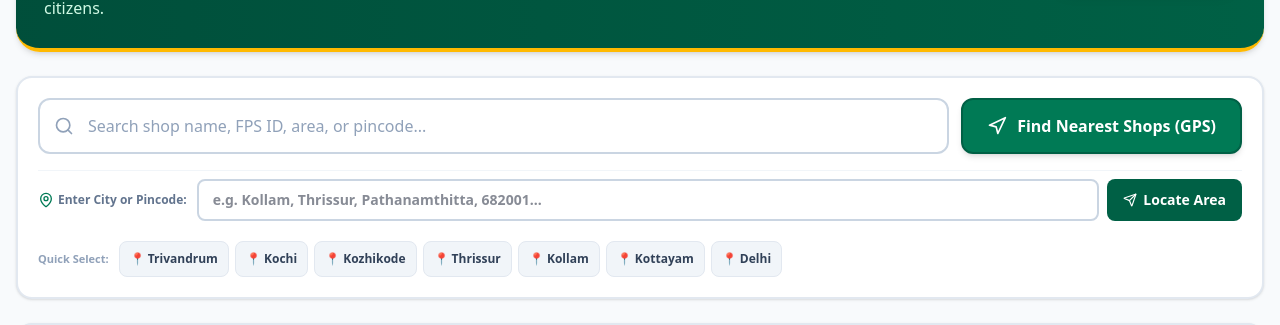
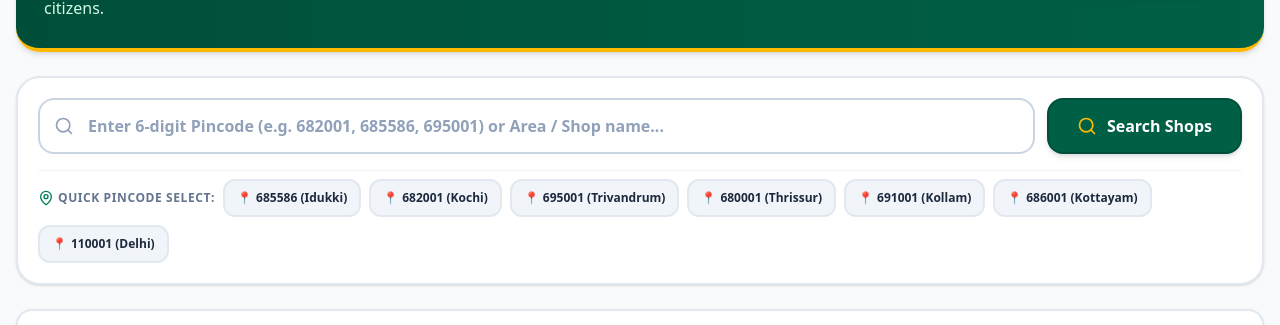
Before and after one commit to febin-04/ration_track, a Next.js app: page / in a window 1280 px wide. Shown: the part 270-595 px from the top of the page. Built offline with nearby package versions, Linux system fonts and the light colour scheme; no server answers; the database is empty.

Commit message:
Remove GPS button and enable instant Pincode-first search for nearby ration shops

```diff
--- a/src/app/page.tsx
+++ b/src/app/page.tsx
@@ -6,7 +6,7 @@ import ShopCard from '@/components/ShopCard';
 import { Shop, StockItem } from '@/lib/db';
 import { useAccessibility } from '@/context/AccessibilityContext';
 import { calculateDistance } from '@/lib/utils';
-import { Search, MapPin, Filter, Volume2, Sparkles, RefreshCw, CheckCircle2, Navigation, Send, AlertTriangle } from 'lucide-react';
+import { Search, MapPin, Filter, Volume2, Sparkles, RefreshCw, CheckCircle2, X, Building2 } from 'lucide-react';
 import { StockItemIcon } from '@/components/StockStatusBadge';
 import { getShopName, getShopArea } from '@/lib/i18n';
 
@@ -19,10 +19,7 @@ export default function CitizenHomePage() {
   const [selectedItemFilter, setSelectedItemFilter] = useState<string>('all');
   const [userLocation, setUserLocation] = useState<{ lat: number; lng: number } | null>(null);
   const userLocationRef = React.useRef<{ lat: number; lng: number } | null>(null);
-  const [locationStatus, setLocationStatus] = useState<'idle' | 'locating' | 'active' | 'error'>('idle');
   const [detectedCity, setDetectedCity] = useState<string>('');
-  const [customLocationInput, setCustomLocationInput] = useState<string>('');
-  const [locationNotice, setLocationNotice] = useState<string>('');
 
   const updateUserLocation = (loc: { lat: number; lng: number } | null) => {
     userLocationRef.current = loc;
@@ -30,16 +27,24 @@ export default function CitizenHomePage() {
   };
 
   useEffect(() => {
-    // Initial fetch on mount ONCE
+    // Initial fetch on mount
     fetchGPSShops();
 
-    // Silent background stock poll every 10s (never triggers re-render loops or resets locationStatus)
+    // Silent background stock poll every 10s
     const interval = setInterval(() => {
       fetchGPSShopsSilent();
     }, 10000);
 
     return () => clearInterval(interval);
   }, []);
+
+  // Instant Pincode Auto-Search when user types 6 digits (e.g. 682001, 685586, 695001, 680001)
+  useEffect(() => {
+    const trimmed = searchQuery.trim();
+    if (/^\d{6}$/.test(trimmed)) {
+      executeLocationQuery(trimmed);
+    }
+  }, [searchQuery]);
 
   const fetchGPSShopsSilent = async () => {
     const currentLoc = userLocationRef.current;
@@ -61,13 +66,19 @@ export default function CitizenHomePage() {
     }
   };
 
-  const fetchShops = async () => {
+  const fetchGPSShops = async () => {
     setLoading(true);
+
     try {
-      const res = await fetch('/api/shops', { cache: 'no-store' });
+      const res = await fetch('/api/gps-shops?autoIp=true', { cache: 'no-store' });
       const data = await res.json();
-      if (data.success) {
+      if (data.success && data.shops) {
         setShops(data.shops);
+        if (data.userLocation) {
+          updateUserLocation(data.userLocation);
+        }
+        const cityLabel = data.placeNameEn ? `${data.placeNameEn}` : 'Your Region';
+        setDetectedCity(cityLabel);
       }
     } catch (err) {
       console.error('Failed to fetch shops:', err);
@@ -76,93 +87,8 @@ export default function CitizenHomePage() {
     }
   };
 
-  const handleHighAccuracyGPS = () => {
-    setLocationStatus('locating');
-    setLocationNotice('');
-
-    if (!navigator.geolocation) {
-      setLocationNotice(lang === 'hi' ? 'ब्राउज़र में GPS समर्थित नहीं है। नीचे शहर या पिनकोड खोजें।' : lang === 'ml' ? 'ബ്രൗസറിൽ GPS ലഭ്യമല്ല. ദയവായി താഴെ സ്ഥലം തിരയുക.' : 'GPS is not supported in this browser. Please type city or pincode below.');
-      fetchGPSShops();
-      return;
-    }
-
-    // Direct single invocation tied to user click event with 15s timeout for mobile permission prompt
-    navigator.geolocation.getCurrentPosition(
-      (position) => {
-        const lat = position.coords.latitude;
-        const lng = position.coords.longitude;
-        fetchGPSShops(lat, lng);
-      },
-      (error) => {
-        console.warn('Mobile Geolocation error:', error.code, error.message);
-        if (error.code === error.PERMISSION_DENIED) {
-          setLocationNotice(
-            lang === 'hi'
-              ? 'ब्राउज़र में लोकेशन अनुमति बंद है। नीचे अपना शहर चुनें या पिनकोड दर्ज करें।'
-              : lang === 'ml'
-              ? 'ബ്രൗസർ ലൊക്കേഷൻ തടസ്സപ്പെട്ടു. ദയവായി താഴെ കാണുന്ന സ്ഥലം ക്ലിക്ക് ചെയ്യുക.'
-              : 'Location permission was denied. Tap a city below or enter pincode.'
-          );
-        } else {
-          setLocationNotice(
-            lang === 'hi'
-              ? 'GPS सिग्नल नहीं मिला। आईपी के आधार पर निकटतम दुकानें दिखाई जा रही हैं।'
-              : lang === 'ml'
-              ? 'GPS ലഭിച്ചില്ല. ഐപി അടിസ്ഥാനത്തിൽ അടുത്തുള്ള കടകൾ കാണിക്കുന്നു.'
-              : 'GPS position unavailable. Showing shops near your network location.'
-          );
-        }
-        fetchGPSShops();
-      },
-      {
-        enableHighAccuracy: true,
-        timeout: 15000,
-        maximumAge: 60000,
-      }
-    );
-  };
-
-  const fetchGPSShops = async (lat?: number | null, lng?: number | null) => {
-    setLoading(true);
-    setLocationStatus('locating');
-
-    let url = '/api/gps-shops';
-    if (lat !== undefined && lat !== null && lng !== undefined && lng !== null) {
-      url += `?lat=${lat}&lng=${lng}`;
-    } else {
-      url += `?autoIp=true`;
-    }
-
-    try {
-      const res = await fetch(url, { cache: 'no-store' });
-      const data = await res.json();
-      if (data.success && data.shops) {
-        setShops(data.shops);
-        if (data.userLocation) {
-          updateUserLocation(data.userLocation);
-        }
-        const cityLabel = data.placeNameEn ? `${data.placeNameEn}` : 'Your Area';
-        setDetectedCity(cityLabel);
-        setLocationStatus('active');
-      }
-    } catch (err) {
-      console.error('Failed to fetch GPS shops:', err);
-      setLocationStatus('error');
-    } finally {
-      setLoading(false);
-    }
-  };
-
-  const handleCustomLocationSearch = async (e: React.FormEvent) => {
-    e.preventDefault();
-    if (!customLocationInput.trim()) return;
-    executeLocationQuery(customLocationInput.trim());
-  };
-
   const executeLocationQuery = async (query: string) => {
     setLoading(true);
-    setLocationStatus('locating');
-    setLocationNotice('');
 
     try {
       const res = await fetch(`/api/gps-shops?q=${encodeURIComponent(query)}`, { cache: 'no-store' });
@@ -173,13 +99,23 @@ export default function CitizenHomePage() {
           updateUserLocation(data.userLocation);
         }
         setDetectedCity(data.placeNameEn || query);
-        setLocationStatus('active');
       }
     } catch (err) {
-      console.error('Failed to search custom location:', err);
+      console.error('Failed to search location:', err);
     } finally {
       setLoading(false);
     }
+  };
+
+  const handleSearchSubmit = (e: React.FormEvent) => {
+    e.preventDefault();
+    if (!searchQuery.trim()) return;
+    executeLocationQuery(searchQuery.trim());
+  };
+
+  const handlePincodeChipClick = (pincode: string) => {
+    setSearchQuery(pincode);
+    executeLocationQuery(pincode);
   };
 
   // Process shop list with calculated distances
@@ -193,12 +129,13 @@ export default function CitizenHomePage() {
   // Filter & sort by distance
   const filteredAndSortedShops = processedShops
     .filter(({ shop }) => {
-      // 1. Text Search Filter
+      // 1. Text Search Filter (If user typed shop name, area, or ID)
       const query = searchQuery.toLowerCase().trim();
       const sName = getShopName(shop, lang).toLowerCase();
       const sArea = getShopArea(shop, lang).toLowerCase();
       const matchesSearch =
         !query ||
+        /^\d{6}$/.test(query) || // If 6-digit pincode, all GPS-resolved shops match
         sName.includes(query) ||
         sArea.includes(query) ||
         shop.name.toLowerCase().includes(query) ||
@@ -209,7 +146,7 @@ export default function CitizenHomePage() {
 
       if (!matchesSearch) return false;
 
-      // 2. Item Availability Filter ("Show me shops near me that have [item] in stock")
+      // 2. Item Availability Filter
       if (selectedItemFilter !== 'all') {
         const targetStock = shop.stock.find((st) => st.item_key === selectedItemFilter);
         if (!targetStock || targetStock.status === 'OUT_OF_STOCK') {
@@ -235,7 +172,7 @@ export default function CitizenHomePage() {
     const availableCount = filteredAndSortedShops.length;
     const textToRead =
       lang === 'hi'
-        ? `राशन दुकान पोर्टल। आपके क्षेत्र में ${availableCount} राशन दुकानें पाई गईं। स्थान के आधार पर निकटतम दुकानें देखने के लिए जीपीएस बटन दबाएं।`
+        ? `राशन दुकान पोर्टल। आपके क्षेत्र में ${availableCount} राशन दुकानें पाई गईं। आप चावल, गेहूं, चीनी, केरोसिन और तेल की स्थिति देख सकते हैं।`
         : lang === 'ml'
         ? `റേഷൻ കട പോർട്ടൽ. ${availableCount} റേഷൻ കടകൾ ലഭ്യമാണ്. അരി, ഗോതമ്പ്, പഞ്ചസാര, മണ്ണെണ്ണ, എണ്ണ ലഭ്യത ഇവിടെ പരിശോധിക്കാം.`
         : `Ration Shop Portal. ${availableCount} shops found near your search criteria. You can check stock status for rice, wheat, sugar, kerosene, and oil.`;
@@ -276,114 +213,85 @@ export default function CitizenHomePage() {
           </button>
         </section>
 
-        {/* GPS Search & Location Input Bar */}
-        <section className="bg-white p-4 sm:p-5 rounded-2xl border-2 border-slate-200 shadow-sm flex flex-col gap-4">
-          <div className="flex flex-col md:flex-row gap-3">
-            {/* Search Shop Input */}
+        {/* Pincode & Location Search Bar */}
+        <section className="bg-white p-5 rounded-3xl border-2 border-slate-200 shadow-sm flex flex-col gap-4">
+          <form onSubmit={handleSearchSubmit} className="flex flex-col sm:flex-row gap-3">
+            {/* Main Search Input */}
             <div className="relative flex-1">
               <Search className="absolute left-4 top-1/2 -translate-y-1/2 w-5 h-5 text-slate-400" />
               <input
                 type="text"
                 value={searchQuery}
                 onChange={(e) => setSearchQuery(e.target.value)}
-                placeholder={t.searchPlaceholder}
-                className="w-full pl-12 pr-4 py-3.5 rounded-xl border-2 border-slate-300 focus:border-emerald-600 text-slate-900 placeholder:text-slate-400 text-sm sm:text-base min-h-[50px]"
+                placeholder="Enter 6-digit Pincode (e.g. 682001, 685586, 695001) or Area / Shop name..."
+                className="w-full pl-12 pr-10 py-3.5 rounded-2xl border-2 border-slate-300 focus:border-emerald-600 text-slate-900 font-bold placeholder:text-slate-400 text-sm sm:text-base min-h-[52px]"
               />
+              {searchQuery && (
+                <button
+                  type="button"
+                  onClick={() => {
+                    setSearchQuery('');
+                    fetchGPSShops();
+                  }}
+                  className="absolute right-3 top-1/2 -translate-y-1/2 text-slate-400 hover:text-slate-700 p-1"
+                >
+                  <X className="w-5 h-5" />
+                </button>
+              )}
             </div>
 
-            {/* High-Accuracy GPS Button */}
+            {/* Search Button */}
             <button
-              onClick={handleHighAccuracyGPS}
-              disabled={locationStatus === 'locating'}
-              className={`min-h-[50px] px-6 py-3.5 rounded-xl font-extrabold text-sm sm:text-base transition-all flex items-center justify-center gap-2.5 shadow-md border-2 shrink-0 ${
-                locationStatus === 'active'
-                  ? 'bg-amber-400 text-emerald-950 border-amber-500 ring-2 ring-amber-300'
-                  : 'bg-emerald-700 hover:bg-emerald-800 text-white border-emerald-800'
-              }`}
+              type="submit"
+              className="min-h-[52px] px-7 py-3.5 bg-emerald-800 hover:bg-emerald-900 active:bg-emerald-950 text-white font-extrabold rounded-2xl transition-all flex items-center justify-center gap-2.5 shadow-md border-2 border-emerald-900 shrink-0 text-sm sm:text-base"
             >
-              <Navigation className={`w-5 h-5 ${locationStatus === 'locating' ? 'animate-spin' : ''}`} />
-              <span>
-                {locationStatus === 'locating'
-                  ? 'Detecting GPS Location...'
-                  : locationStatus === 'active'
-                  ? t.gpsActive
-                  : t.useGPS}
-              </span>
+              <Search className="w-5 h-5 text-amber-400" />
+              <span>Search Shops</span>
             </button>
-          </div>
-
-          {/* Manual Area / City / Pincode Search Bar */}
-          <form onSubmit={handleCustomLocationSearch} className="flex flex-col sm:flex-row items-center gap-2.5 pt-2 border-t border-slate-100">
-            <span className="text-xs font-black text-slate-500 flex items-center gap-1 shrink-0">
-              <MapPin className="w-4 h-4 text-emerald-700" />
-              <span>{lang === 'hi' ? 'स्थान / पिनकोड दर्ज करें:' : lang === 'ml' ? 'സ്ഥലം / പിൻകോഡ് നൽകുക:' : 'Enter City or Pincode:'}</span>
-            </span>
-            <div className="flex-1 w-full flex items-center gap-2">
-              <input
-                type="text"
-                value={customLocationInput}
-                onChange={(e) => setCustomLocationInput(e.target.value)}
-                placeholder="e.g. Kollam, Thrissur, Pathanamthitta, 682001..."
-                className="flex-1 px-3.5 py-2 rounded-lg border-2 border-slate-300 font-bold text-slate-900 text-xs sm:text-sm focus:border-emerald-600 min-h-[42px]"
-              />
-              <button
-                type="submit"
-                className="px-4 py-2 bg-emerald-800 hover:bg-emerald-900 text-white font-extrabold rounded-lg text-xs sm:text-sm min-h-[42px] flex items-center gap-1.5 shrink-0"
-              >
-                <Send className="w-3.5 h-3.5" />
-                <span>Locate Area</span>
-              </button>
-            </div>
           </form>
 
-          {/* Quick Tap Location Chips for Mobile */}
-          <div className="flex flex-wrap items-center gap-1.5 pt-1">
-            <span className="text-[11px] font-bold text-slate-400 mr-1">Quick Select:</span>
+          {/* Quick Pincode Chips */}
+          <div className="flex flex-wrap items-center gap-2 pt-2 border-t border-slate-100">
+            <span className="text-xs font-black text-slate-500 flex items-center gap-1 shrink-0 uppercase tracking-wider">
+              <MapPin className="w-4 h-4 text-emerald-700" />
+              <span>Quick Pincode Select:</span>
+            </span>
             {[
-              { name: 'Trivandrum', label: '📍 Trivandrum' },
-              { name: 'Kochi', label: '📍 Kochi' },
-              { name: 'Kozhikode', label: '📍 Kozhikode' },
-              { name: 'Thrissur', label: '📍 Thrissur' },
-              { name: 'Kollam', label: '📍 Kollam' },
-              { name: 'Kottayam', label: '📍 Kottayam' },
-              { name: 'Delhi', label: '📍 Delhi' },
-            ].map((city) => (
+              { code: '685586', label: '685586 (Idukki)' },
+              { code: '682001', label: '682001 (Kochi)' },
+              { code: '695001', label: '695001 (Trivandrum)' },
+              { code: '680001', label: '680001 (Thrissur)' },
+              { code: '691001', label: '691001 (Kollam)' },
+              { code: '686001', label: '686001 (Kottayam)' },
+              { code: '110001', label: '110001 (Delhi)' },
+            ].map((pin) => (
               <button
-                key={city.name}
+                key={pin.code}
                 type="button"
-                onClick={() => {
-                  setCustomLocationInput(city.name);
-                  executeLocationQuery(city.name);
-                }}
-                className="px-2.5 py-1 bg-slate-100 hover:bg-emerald-100 text-slate-700 hover:text-emerald-900 rounded-lg text-xs font-bold border border-slate-200 min-h-[36px] transition-all"
+                onClick={() => handlePincodeChipClick(pin.code)}
+                className={`px-3 py-1.5 rounded-xl text-xs font-extrabold transition-all border-2 flex items-center gap-1 min-h-[38px] ${
+                  searchQuery.trim() === pin.code
+                    ? 'bg-amber-400 text-emerald-950 border-amber-500 shadow-sm ring-2 ring-amber-300'
+                    : 'bg-slate-100 hover:bg-emerald-50 text-slate-800 border-slate-200 hover:border-emerald-300'
+                }`}
               >
-                {city.label}
+                <span>📍</span>
+                <span>{pin.label}</span>
               </button>
             ))}
           </div>
 
-          {locationNotice && (
-            <div className="bg-amber-50 text-amber-900 p-3 rounded-xl border border-amber-300 text-xs font-bold flex items-center gap-2">
-              <AlertTriangle className="w-4 h-4 text-amber-600 shrink-0" />
-              <span>{locationNotice}</span>
-            </div>
-          )}
-
-          {/* GPS Active Notification Banner */}
-          {userLocation && (
-            <div className="bg-emerald-50 text-emerald-950 p-3.5 rounded-xl border-2 border-emerald-300 text-xs sm:text-sm font-extrabold flex items-center justify-between gap-2 shadow-2xs">
+          {/* Active Area Banner */}
+          {detectedCity && (
+            <div className="bg-emerald-50 text-emerald-950 p-3.5 rounded-2xl border-2 border-emerald-300 text-xs sm:text-sm font-extrabold flex items-center justify-between gap-2 shadow-2xs">
               <div className="flex items-center gap-2">
-                <MapPin className="w-4 h-4 text-emerald-700 shrink-0 animate-bounce" />
+                <Building2 className="w-4 h-4 text-emerald-700 shrink-0" />
                 <span>
-                  {lang === 'hi'
-                    ? `📍 सक्रिय स्थान: ${detectedCity} (Lat: ${userLocation.lat.toFixed(4)}, Lng: ${userLocation.lng.toFixed(4)})`
-                    : lang === 'ml'
-                    ? `📍 കണ്ടെത്തിയ സ്ഥലം: ${detectedCity} (ലൊക്കേഷൻ: ${userLocation.lat.toFixed(4)}, ${userLocation.lng.toFixed(4)})`
-                    : `📍 Active Location: Fair Price Shops near ${detectedCity} (${userLocation.lat.toFixed(4)}, ${userLocation.lng.toFixed(4)})`}
+                  📍 {lang === 'hi' ? `सक्रिय क्षेत्र / पिनकोड: ${detectedCity}` : lang === 'ml' ? `തിരഞ്ഞെടുത്ത പ്രദേശം / പിൻകോഡ്: ${detectedCity}` : `Showing Ration Shops near Pincode / Area: ${detectedCity}`}
                 </span>
               </div>
-              <span className="bg-emerald-200 text-emerald-900 px-2.5 py-1 rounded text-xs font-black">
-                Proximity Sorted
+              <span className="bg-emerald-200 text-emerald-950 px-3 py-1 rounded-lg text-xs font-black shrink-0">
+                Pincode Filtered
               </span>
             </div>
           )}
@@ -442,7 +350,7 @@ export default function CitizenHomePage() {
             </h2>
 
             <button
-              onClick={fetchShops}
+              onClick={fetchGPSShops}
               className="text-xs font-bold text-emerald-800 hover:text-emerald-950 flex items-center gap-1.5 bg-emerald-50 px-3 py-1.5 rounded-lg border border-emerald-200 min-h-[38px]"
             >
               <RefreshCw className="w-3.5 h-3.5" />
@@ -463,6 +371,7 @@ export default function CitizenHomePage() {
                 onClick={() => {
                   setSearchQuery('');
                   setSelectedItemFilter('all');
+                  fetchGPSShops();
                 }}
                 className="mt-2 text-sm font-bold text-emerald-800 hover:underline"
               >
```
